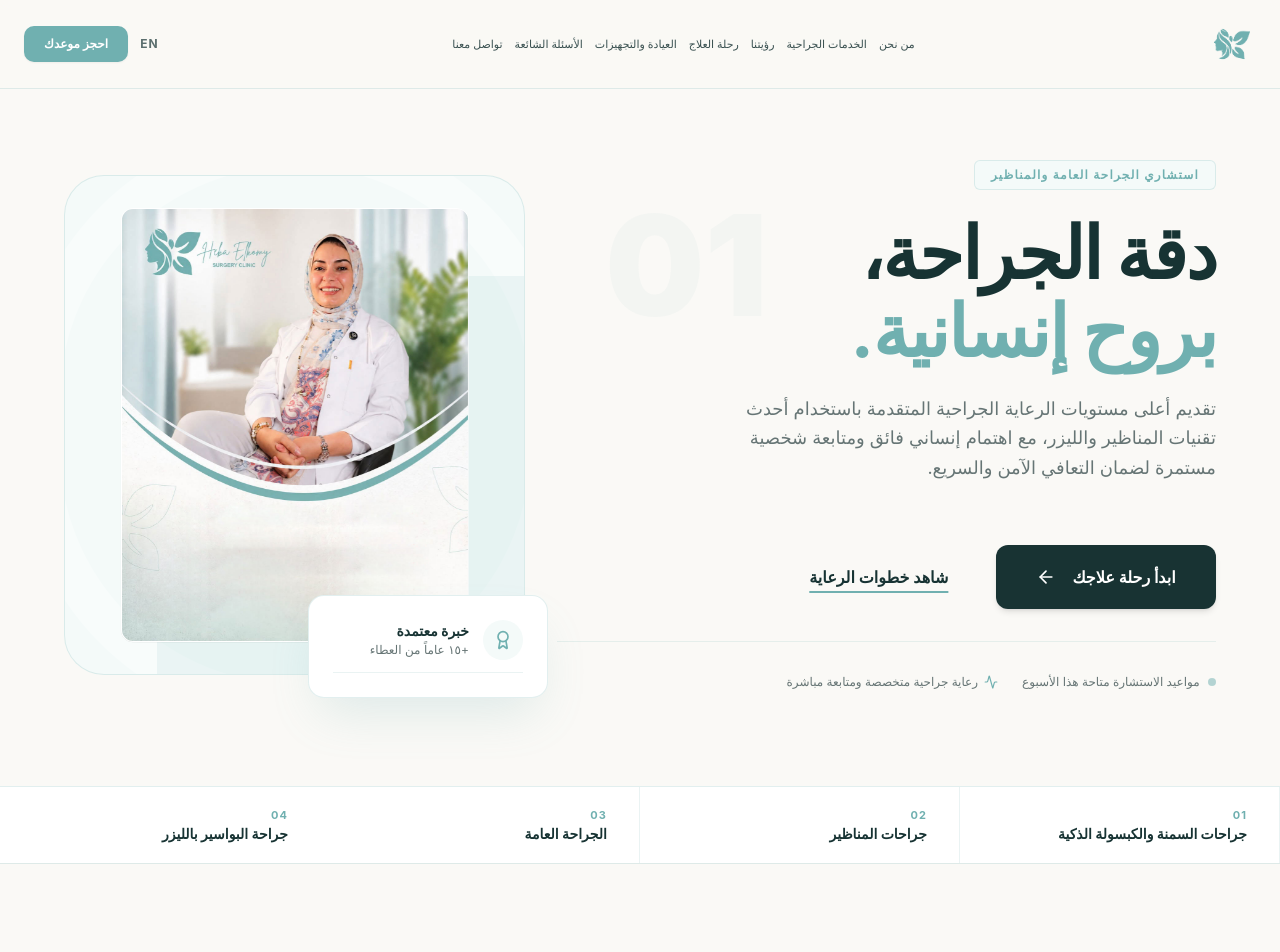
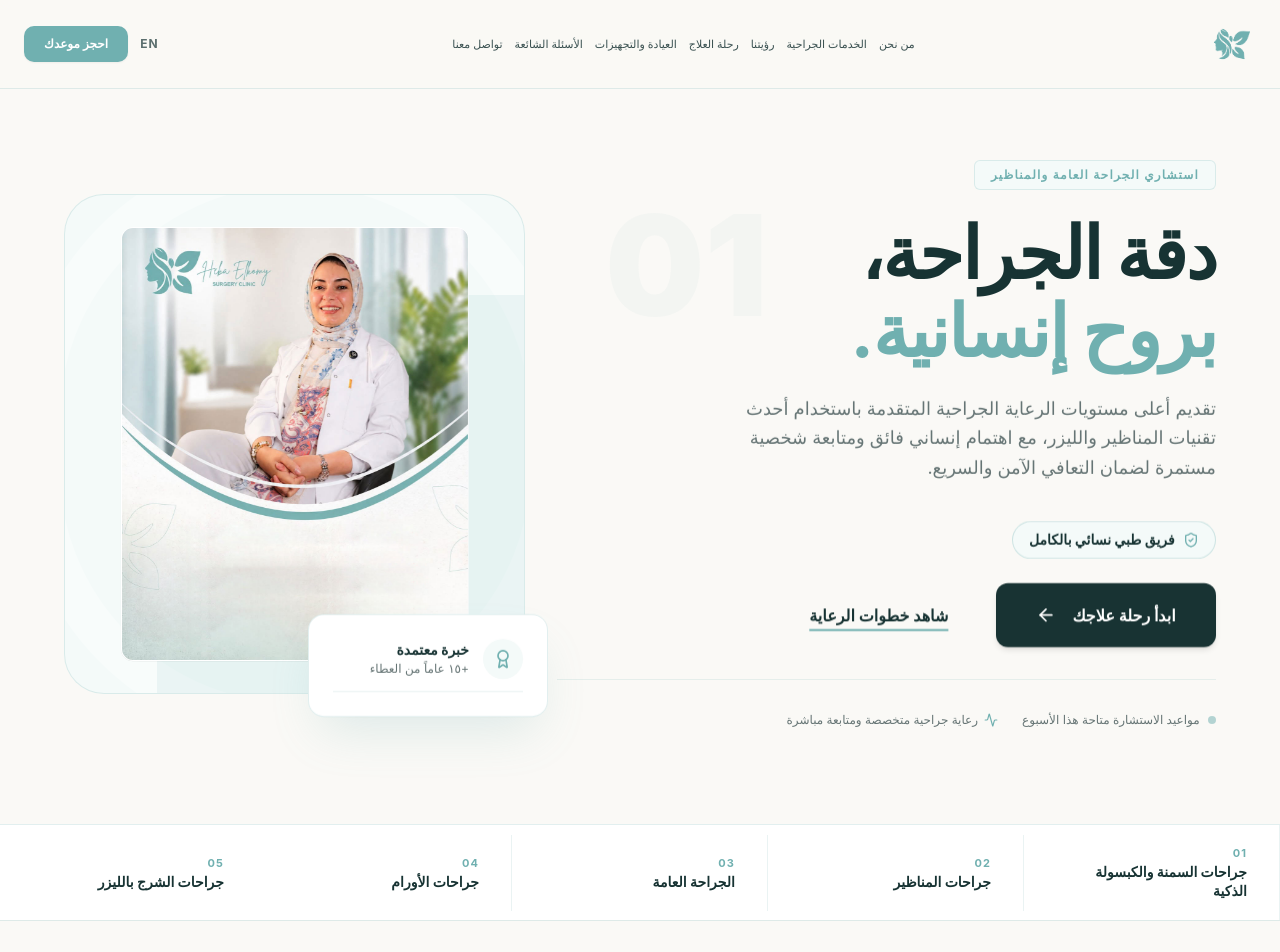
Before and after one commit to eslamshyba220-debug/Dr.-Heba-El-Komy, a React (Vite) app: page / in a window 1280 px wide. Shown: the top 952 px of the page. Built offline with nearby package versions, Linux system fonts and the light colour scheme; a web font is replaced by a local one.

Commit message:
Update surgical services and appointment schedule

```diff
--- a/src/components/AboutSection.tsx
+++ b/src/components/AboutSection.tsx
@@ -42,6 +42,11 @@ export const AboutSection: React.FC<AboutSectionProps> = ({ lang }) => {
             <div className="space-y-5 text-base sm:text-lg text-[#667575] leading-relaxed font-normal">
               <p>{t.paragraph1}</p>
               <p>{t.paragraph2}</p>
+            </div>
+
+            <div className="inline-flex items-center gap-2.5 rounded-xl border border-[#70B0B0]/30 bg-[#F4FAF9] px-4 py-3 text-sm font-bold text-[#183333]">
+              <UserCheck className="h-5 w-5 text-[#70B0B0]" />
+              <span>{lang === 'ar' ? 'فريق طبي نسائي بالكامل' : 'An all-female medical team'}</span>
             </div>
 
             {/* Editorial Philosophy Bullet Points */}
--- a/src/components/Hero.tsx
+++ b/src/components/Hero.tsx
@@ -16,7 +16,8 @@ export const Hero: React.FC<HeroProps> = ({ lang, onBookClick }) => {
     { number: '01', title: lang === 'ar' ? 'جراحات السمنة والكبسولة الذكية' : 'Bariatric Surgery & Smart Capsule', target: '#services' },
     { number: '02', title: lang === 'ar' ? 'جراحات المناظير' : 'Laparoscopic Surgery', target: '#services' },
     { number: '03', title: lang === 'ar' ? 'الجراحة العامة' : 'General Surgery', target: '#services' },
-    { number: '04', title: lang === 'ar' ? 'جراحة البواسير بالليزر' : 'Laser Hemorrhoid Surgery', target: '#services' },
+    { number: '04', title: lang === 'ar' ? 'جراحات الأورام' : 'Oncology Surgery', target: '#services' },
+    { number: '05', title: lang === 'ar' ? 'جراحات الشرج بالليزر' : 'Laser Proctology Surgery', target: '#services' },
   ];
 
   return (
@@ -60,6 +61,10 @@ export const Hero: React.FC<HeroProps> = ({ lang, onBookClick }) => {
                 <p data-reveal style={{ '--reveal-delay': '500ms' } as React.CSSProperties} className="text-base sm:text-lg text-[#667575] max-w-md lg:max-w-lg leading-relaxed mb-8 sm:mb-10 font-normal">
                   {t.description}
                 </p>
+                <div data-reveal style={{ '--reveal-delay': '560ms' } as React.CSSProperties} className="inline-flex w-fit items-center gap-2 rounded-full border border-[#70B0B0]/30 bg-[#F4FAF9] px-4 py-2 text-sm font-bold text-[#173333]">
+                  <ShieldCheck className="h-4 w-4 text-[#70B0B0]" />
+                  <span>{lang === 'ar' ? 'فريق طبي نسائي بالكامل' : 'An all-female medical team'}</span>
+                </div>
               </div>
 
               {/* Action Buttons */}
@@ -154,7 +159,7 @@ export const Hero: React.FC<HeroProps> = ({ lang, onBookClick }) => {
       {/* Bottom Service Rail (Editorial ticker) */}
       <nav
         aria-label={lang === 'ar' ? 'قائمة التخصصات السريعة' : 'Quick procedure index'}
-        className="bg-white border-t border-[#70B0B0]/20 grid grid-cols-2 lg:grid-cols-4 items-center divide-y lg:divide-y-0 divide-x divide-x-reverse divide-[#70B0B0]/15 overflow-hidden"
+        className="bg-white border-t border-[#70B0B0]/20 grid grid-cols-2 lg:grid-cols-5 items-center divide-y lg:divide-y-0 divide-x divide-x-reverse divide-[#70B0B0]/15 overflow-hidden"
       >
         {bottomRailItems.map((item, idx) => (
           <a
--- a/src/components/ServiceList.tsx
+++ b/src/components/ServiceList.tsx
@@ -46,7 +46,7 @@ export const ServiceList: React.FC<ServiceListProps> = ({ lang, onSelectServiceF
 
         {/* Editorial Service Rows (NO CARDS - Minimalist List) */}
         <div className="border-t border-[#183333]/15">
-          {t.items.map((service, index) => {
+          {t.items.map(service => {
             const isExpanded = expandedId === service.id;
             const isHovered = hoveredId === service.id;
 
@@ -54,8 +54,6 @@ export const ServiceList: React.FC<ServiceListProps> = ({ lang, onSelectServiceF
               <div
                 key={service.id}
                 id={`service-row-${service.id}`}
-                data-reveal
-                style={{ '--reveal-delay': `${index * 75}ms` } as React.CSSProperties}
                 onMouseEnter={() => setHoveredId(service.id)}
                 onMouseLeave={() => setHoveredId(null)}
                 className={`border-b border-[#183333]/10 transition-all duration-300 ${
--- a/src/data/content.ts
+++ b/src/data/content.ts
@@ -39,7 +39,7 @@ export const CONTENT = {
       sectionTag: 'من نحن والرسالة الجراحية',
       headline: 'الرعاية الجراحية الحقيقية تبدأ من الاستماع الصادق وفهم أدق تفاصيل الحالة',
       paragraph1: 'تؤمن د. هبة الكومي أن العمل الجراحي ليس مجرد إجراء طبي دقيق، بل هو ميثاق ثقة إنساني يجمع بين الخبرة العلمية المتعمقة والرعاية الشخصية الفائقة لكل مريض.',
-      paragraph2: 'بفضل التدريب المكثف والتخصص الدقيق في الجراحات المتقدمة بالمناظير وتقنيات الليزر الحديثة لأمراض الشرج والمستقيم وجراحات السمنة، يتم وضع خطة علاجية مخصصة لكل حالة تضمن أقل نسبة ألم وأسرع عودة لممارسة الحياة الطبيعية.',
+      paragraph2: 'بفضل التدريب المكثف والتخصص الدقيق في جراحة المناظير ثم جراحة السمنة، إلى جانب تقنيات الليزر الحديثة لأمراض الشرج والمستقيم، يتم وضع خطة علاجية مخصصة لكل حالة من خلال فريق طبي نسائي بالكامل، بما يضمن أقل نسبة ألم وأسرع عودة لممارسة الحياة الطبيعية.',
       stats: [
         { value: '+15', label: 'عاماً من الخبرة الجراحية' },
         { value: '100%', label: 'تقنيات متقدمة وأجهزة حديثة' },
@@ -88,7 +88,7 @@ export const CONTENT = {
         {
           id: 'general-surgery',
           number: '03',
-          title: 'جراحات عامة',
+          title: 'الجراحة العامة',
           subtitle: 'تشخيص وتدخل جراحي وفق احتياجات الحالة',
           shortDesc: 'تشمل جراحات الثدي والغدة الدرقية والأكياس الدهنية وغيرها من حالات الجراحة العامة.',
           fullDesc: 'تبدأ الرعاية بالتقييم السريري والفحوصات اللازمة قبل تحديد الخطة الجراحية المناسبة لكل حالة.',
@@ -98,13 +98,25 @@ export const CONTENT = {
           anesthesiaType: 'حسب الحالة',
         },
         {
+          id: 'oncology-surgery',
+          number: '04',
+          title: 'جراحات الأورام',
+          subtitle: 'تقييم وتدخل جراحي دقيق لحالات الأورام',
+          shortDesc: 'تقييم حالات الأورام ووضع الخطة الجراحية المناسبة وفق طبيعة كل حالة والفحوصات اللازمة.',
+          fullDesc: 'تبدأ الرعاية بمراجعة دقيقة للفحوصات والتقييم السريري، ثم تحديد التدخل الجراحي الأنسب للحالة بالتنسيق مع التخصصات الطبية المعنية عند الحاجة.',
+          indications: ['أورام الثدي', 'أورام الغدة الدرقية', 'الحالات التي تحتاج إلى تقييم جراحي للأورام'],
+          features: ['تقييم سريري دقيق', 'خطة علاجية تناسب الحالة', 'متابعة متكاملة بعد الجراحة'],
+          recoveryTime: 'تختلف حسب العملية',
+          anesthesiaType: 'حسب الحالة',
+        },
+        {
           id: 'hemorrhoids',
-          number: '04',
-          title: 'جراحة البواسير بالليزر',
-          subtitle: 'تقييم وعلاج البواسير باستخدام تقنية الليزر',
-          shortDesc: 'استخدام تقنية الليزر في علاج البواسير بعد الفحص وتحديد مدى ملاءمة الإجراء للحالة.',
-          fullDesc: 'يحدد التقييم الطبي درجة البواسير وخطة العلاج المناسبة، بما في ذلك مدى ملاءمة جراحة البواسير بالليزر للحالة.',
-          indications: ['البواسير بدرجاتها المختلفة', 'نزيف الشرج المتكرر', 'التدلي أو الألم المصاحب لحركة الأمعاء'],
+          number: '05',
+          title: 'جراحات الشرج بالليزر',
+          subtitle: 'تقييم وعلاج أمراض الشرج باستخدام تقنية الليزر',
+          shortDesc: 'استخدام تقنية الليزر في علاج أمراض الشرج بعد الفحص وتحديد مدى ملاءمة الإجراء للحالة.',
+          fullDesc: 'يحدد التقييم الطبي طبيعة الحالة وخطة العلاج المناسبة، بما في ذلك مدى ملاءمة جراحات الشرج بالليزر للحالة.',
+          indications: ['البواسير بدرجاتها المختلفة', 'الشرخ والناسور الشرجي', 'نزيف الشرج أو الألم المصاحب لحركة الأمعاء'],
           features: ['تقييم طبي دقيق', 'اختيار العلاج وفق الحالة', 'متابعة بعد الإجراء'],
           recoveryTime: 'تختلف حسب الحالة',
           anesthesiaType: 'يحدد حسب الحالة',
@@ -187,12 +199,12 @@ export const CONTENT = {
         phonePlaceholder: 'مثال: 01012345678',
         serviceLabel: 'الخدمة أو التخصص المطلوب',
         servicePlaceholder: 'اختر الخدمة الجراحية...',
-        dateLabel: 'التاريخ المفضل للموعد',
-        timeLabel: 'الفترة المفضلة للحضور',
+        dateLabel: 'اختر الموعد المتاح',
+        timeLabel: 'المواعيد المتاحة بالعيادة',
         timeOptions: [
-          { value: 'evening', label: 'الفترة المسائية (5:00 م - 9:00 م)' },
-          { value: 'afternoon', label: 'فترة بعد الظهر (2:00 م - 5:00 م)' },
-          { value: 'morning', label: 'الفترة الصباحية (11:00 ص - 2:00 م)' },
+          { value: 'saturday', label: 'السبت: 4:00 م - 6:00 م' },
+          { value: 'monday', label: 'الاثنين: 4:00 م - 6:00 م' },
+          { value: 'wednesday', label: 'الأربعاء: 4:00 م - 6:00 م' },
         ],
         notesLabel: 'ملاحظات أو وصف مبسط للحالة (اختياري)',
         notesPlaceholder: 'هل تعاني من أعراض معينة أو ترغب في استشارة عاجلة؟',
@@ -280,7 +292,7 @@ export const CONTENT = {
       locationTitle: 'عنوان العيادة',
       locationDetails: '٥٠٥ طريق الحرية، الوزارة، بولكلي، محافظة الإسكندرية',
       hoursTitle: 'مواعيد العمل والكشف',
-      hoursDetails: 'أيام العمل: من السبت إلى الخميس (من 4:00 عصراً حتى 9:30 مساءً) بالحجز المسبق',
+      hoursDetails: 'السبت والاثنين والأربعاء: من 4:00 م إلى 6:00 م بالحجز المسبق',
       emergencyTitle: 'حالات الطوارئ الجراحية',
       emergencyDetails: 'خدمة التنسيق للطوارئ الجراحية متاحة على مدار 24 ساعة عبر الهاتف والواتساب.',
       mapButton: 'فتح الموقع في خرائط Google',
@@ -389,13 +401,25 @@ export const CONTENT = {
           anesthesiaType: 'Depends on the case',
         },
         {
+          id: 'oncology-surgery',
+          number: '04',
+          title: 'Oncology Surgery',
+          subtitle: 'Careful surgical assessment for tumors',
+          shortDesc: 'Assessment of tumors and selection of the appropriate surgical plan based on the condition and required investigations.',
+          fullDesc: 'Care begins with a detailed review of investigations and clinical assessment, followed by the most appropriate surgical plan and multidisciplinary coordination when needed.',
+          indications: ['Breast tumors', 'Thyroid tumors', 'Conditions requiring surgical oncology assessment'],
+          features: ['Detailed clinical assessment', 'Case-specific treatment plan', 'Integrated postoperative follow-up'],
+          recoveryTime: 'Varies by procedure',
+          anesthesiaType: 'Depends on the case',
+        },
+        {
           id: 'hemorrhoids',
-          number: '04',
-          title: 'Laser Hemorrhoid Surgery',
-          subtitle: 'Assessment and laser treatment for hemorrhoids',
-          shortDesc: 'Laser treatment for hemorrhoids following examination and confirmation that the procedure is suitable for the case.',
-          fullDesc: 'Medical assessment determines the grade of hemorrhoids and the appropriate treatment plan, including whether laser hemorrhoid surgery is suitable.',
-          indications: ['Hemorrhoids of different grades', 'Recurrent rectal bleeding', 'Prolapse or pain during bowel movements'],
+          number: '05',
+          title: 'Laser Proctology Surgery',
+          subtitle: 'Assessment and laser treatment for anorectal conditions',
+          shortDesc: 'Laser treatment for anorectal conditions following examination and confirmation that the procedure is suitable for the case.',
+          fullDesc: 'Medical assessment determines the condition and appropriate treatment plan, including whether laser proctology surgery is suitable.',
+          indications: ['Hemorrhoids of different grades', 'Anal fissures and fistulas', 'Rectal bleeding or pain during bowel movements'],
           features: ['Clinical assessment', 'Treatment selected for the individual case', 'Follow-up after the procedure'],
           recoveryTime: 'Varies by case',
           anesthesiaType: 'Determined by the case',
@@ -478,12 +502,12 @@ export const CONTENT = {
         phonePlaceholder: 'e.g. +20 1012345678',
         serviceLabel: 'Requested Service or Specialty',
         servicePlaceholder: 'Select surgical procedure...',
-        dateLabel: 'Preferred Appointment Date',
-        timeLabel: 'Preferred Time Slot',
+        dateLabel: 'Choose an Available Appointment',
+        timeLabel: 'Available Clinic Appointments',
         timeOptions: [
-          { value: 'evening', label: 'Evening (5:00 PM - 9:00 PM)' },
-          { value: 'afternoon', label: 'Afternoon (2:00 PM - 5:00 PM)' },
-          { value: 'morning', label: 'Morning (11:00 AM - 2:00 PM)' },
+          { value: 'saturday', label: 'Saturday: 4:00 PM - 6:00 PM' },
+          { value: 'monday', label: 'Monday: 4:00 PM - 6:00 PM' },
+          { value: 'wednesday', label: 'Wednesday: 4:00 PM - 6:00 PM' },
         ],
         notesLabel: 'Brief Medical Notes / Concerns (Optional)',
         notesPlaceholder: 'Mention specific symptoms or if urgent consultation is needed...',
@@ -571,7 +595,7 @@ export const CONTENT = {
       locationTitle: 'Clinic Address',
       locationDetails: '505 El-Horreya Road, Al-Wizara, Bolkly, Alexandria Governorate',
       hoursTitle: 'Consultation Hours',
-      hoursDetails: 'Saturday to Thursday: 4:00 PM – 9:30 PM (By prior appointment)',
+      hoursDetails: 'Saturday, Monday, and Wednesday: 4:00 PM – 6:00 PM (By prior appointment)',
       emergencyTitle: 'Surgical Emergencies',
       emergencyDetails: '24/7 surgical emergency coordination line available via phone and WhatsApp.',
       mapButton: 'Open in Google Maps',
--- a/src/types.ts
+++ b/src/types.ts
@@ -55,7 +55,6 @@ export interface BookingFormData {
   name: string;
   phone: string;
   serviceId: string;
-  preferredDate: string;
-  preferredTime: string;
+  appointmentSlot: string;
   notes: string;
 }
```
Also changed, not shown: src/components/BookingSection.tsx (+11 -27 lines).
